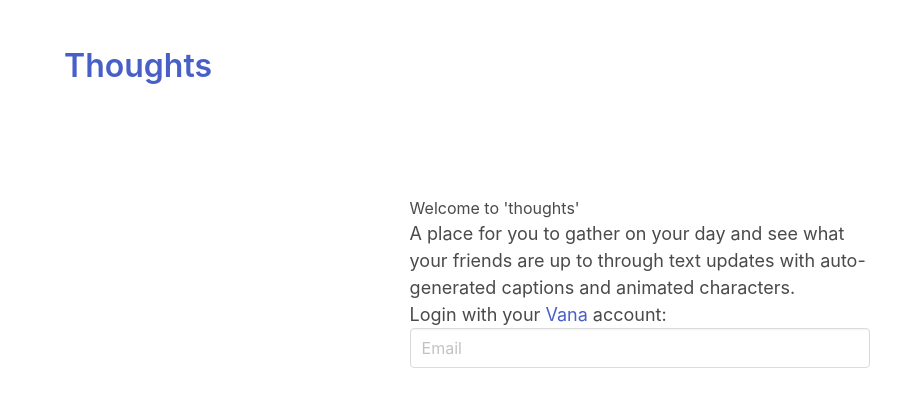
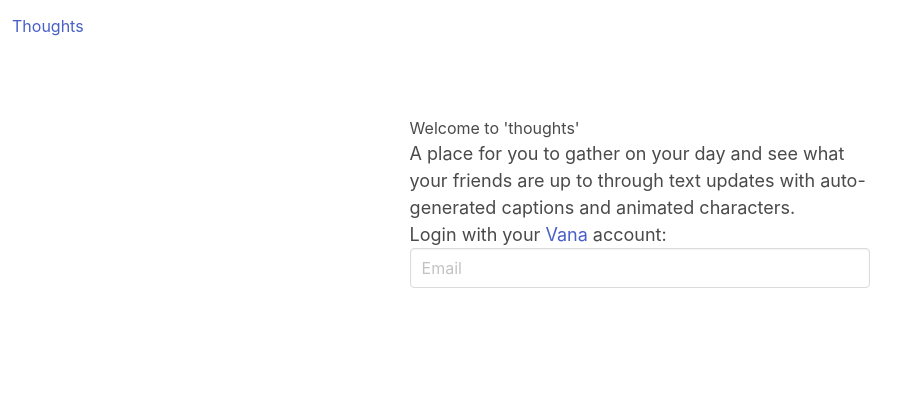
Before and after one commit to NilsIrl/thoughts, a Flask app: page / in a window 1280 px wide. Shown: the top 407 px of the page, without its empty margins (0-921 px from the left). Run offline with Flask 2, Linux system fonts and the light colour scheme.

Commit message:
Add navbar with disconnect button

```diff
--- a/hackathon/__init__.py
+++ b/hackathon/__init__.py
@@ -61,6 +61,13 @@ def create_app(test_config=None):
         else:
             return redirect("/")
 
+    @app.route("/disconnect")
+    def disconnect():
+        resp = redirect("/")
+        resp.delete_cookie("token")
+        return resp
+
+    # TODO: remove this
     @app.route("/post2")
     def post2():
         return render_template("post.html")
--- a/hackathon/templates/base.html
+++ b/hackathon/templates/base.html
@@ -11,13 +11,28 @@
         {% endblock %}
     </head>
     <body>
-        <section class="section">
-            <div class="container">
-              <h1 class="title">
-				  <a href="/">Thoughts</a>
-              </h1>
+        <nav class="navbar" role="navigation" aria-label="main navigation">
+            <div class="navbar-brand">
+                <a class="navbar-item" href="/">Thoughts</a>
             </div>
-          </section>
+            <div class="navbar-menu">
+                <div class="navbar-start">
+                    {% if logged_in %}
+                    <a class="navbar-item" href="/post">
+                        <!-- TODO: is "create" really the right word here? -->
+                        Create a post
+                    </a>
+                    {% endif %}
+                </div>
+                <div class="navbar-end">
+                    {% if logged_in %}
+                    <a class="navbar-item" href="/disconnect">
+                        Disconnect
+                    </a>
+                    {% endif %}
+                </div>
+            </div>
+        </nav>
         {% block body %}{% endblock %}
     </body>
 </html>
--- a/hackathon/templates/drafting.html
+++ b/hackathon/templates/drafting.html
@@ -1,4 +1,7 @@
 {% extends "base.html" %}
+
+{% set logged_in = True %}
+
 {% block title %}new post{% endblock %}
 {% block head %}
 <link rel="stylesheet" href="{{ url_for('static', filename='js/drafting.css') }}">
--- a/hackathon/templates/index.html
+++ b/hackathon/templates/index.html
@@ -1,4 +1,7 @@
 {% extends "base.html" %}
+
+{% set logged_in = False %}
+
 {% block title %}sign up page{% endblock %}
 {% block body %}
 <div id="main">
```
Also changed, not shown: hackathon/templates/timeline.html (+8 -1 lines).
